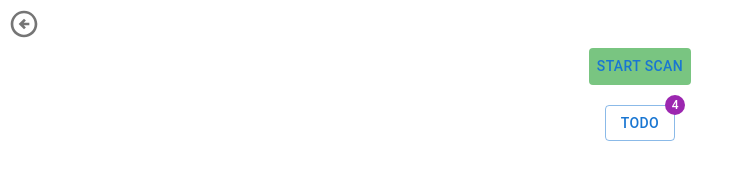
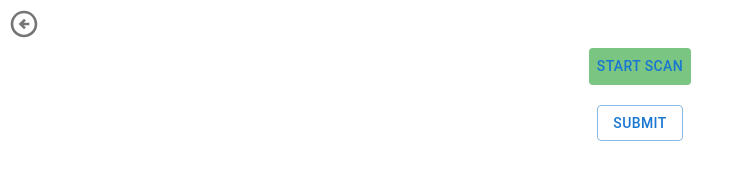
Before and after one commit to marui-obj/Barcode_scanner_frontend, a React (Create React App) app: page /put-away in a window 1280 px wide. Shown: the top 191 px of the page, without its empty margins (0-744 px from the left). Built offline with nearby package versions, Linux system fonts and the light colour scheme; the HTML template or start-up script is replaced by a standard one.

Commit message:
Add PutAway page (Barcode)

```diff
--- a/src/pages/PutAway/index.js
+++ b/src/pages/PutAway/index.js
@@ -1,16 +1,53 @@
 import BackButton from "../../components/Back-button";
 import { Link } from "react-router-dom";
-import Scanner from "../../components/Camera";
+import Scanner from "../../components/Camera-barcode";
 import React, { useState } from "react";
 import { Button } from "@mui/material";
 import { Badge } from '@mui/material';
+import Swal from "sweetalert2";
 
 const PutAway = () => {
     const [camera, setCamera] = useState(false);
     const [result, setResult] = useState([]);
+    const [resultDb, setResultDb] = useState([]);
     const onDetected = new_result => {
         setCamera(false);
+        fetch(`http://127.0.0.1:8000/products/${new_result}`)
+        .then(res =>{
+            if (res.status !== 200) throw new Error(res.status);
+            return res.json();
+        })
+        .then(data => {
+            setResultDb(resultDb => [...resultDb, {id: data._id, name: data.name, status: data.status, location: data.location, received_date: data.received_date, dispatched_date: data.dispatched_date}]);
+        })
+        .catch(e =>{
+            console.log(e);
+        });
+
         setResult(result => [...result, new_result]);
+    };
+    const handleSubmit = () => {
+        console.log(resultDb);
+        var htmlcontent = '' ;
+        resultDb.forEach(res => {
+            htmlcontent += `<div style="background-color: #C4C4C4" >${res.name}</div>`
+            console.log(htmlcontent);
+        });
+
+        Swal.fire({
+            title: '<strong>Put-away item</strong>',
+            html:
+                // 'You can use <b>bold text</b>, ' +
+                // '<a href="//sweetalert2.github.io">links</a> ' +
+                // 'and other HTML tags',
+                htmlcontent,
+            confirmButtonColor: '#5AB54B',
+            cancelButtonColor: '#ED7B7B',
+            showCancelButton: true,
+            confirmButtonText: 'Submit',
+            cancelButtonText: 'Cancle',
+            reverseButtons: true
+            });
     };
     return (
         <>
@@ -18,18 +55,18 @@ const PutAway = () => {
                 <Link to="/">
                     <BackButton />
                 </Link>
-            <div style={{zIndex: "-1"}}>
+            <div>
                 {camera? <Scanner onDetected={onDetected}/> : <div style={{height: "100%", width: "100%", overflow: "hidden", backgroundColor: "gray"}}></div>}
-            </div>
-            <div style={{position: "sticky", bottom: "0", textAlign: "center"}}>
-                <Button onClick={()     => setCamera(!camera)} style={{backgroundColor: "#79C581"}}>
-                    {camera ? "Stop Scan" : "Start Scan"}
-                </Button>
+                <div style={{position: "sticky", bottom: "20px", textAlign: "center"}}>
+                    <Button onClick={()     => setCamera(!camera)} style={{backgroundColor: "#79C581"}}>
+                        {camera ? "Stop Scan" : "Start Scan"}
+                    </Button>
+                </div>
             </div>
             <div style={{textAlign: "center", margin: "20px"}}>
-                <Badge badgeContent={4} color={"secondary"}>
-                    <Button variant={"outlined"}>
-                        Todo
+                <Badge badgeContent={resultDb.length} color={"secondary"}>
+                    <Button variant={"outlined"} onClick={handleSubmit}>
+                        Submit
                     </Button>
                 </Badge>
             </div>
```
